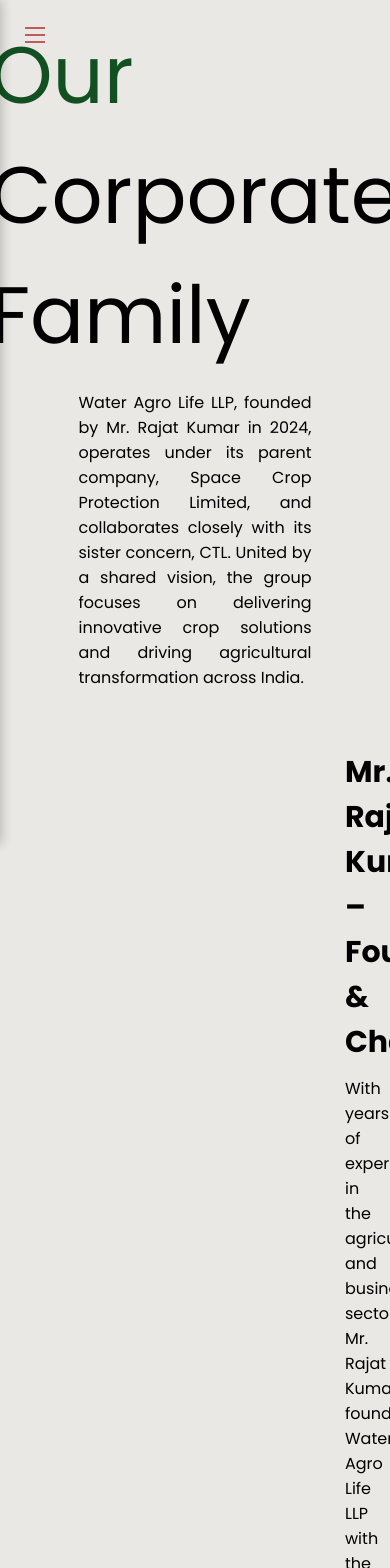
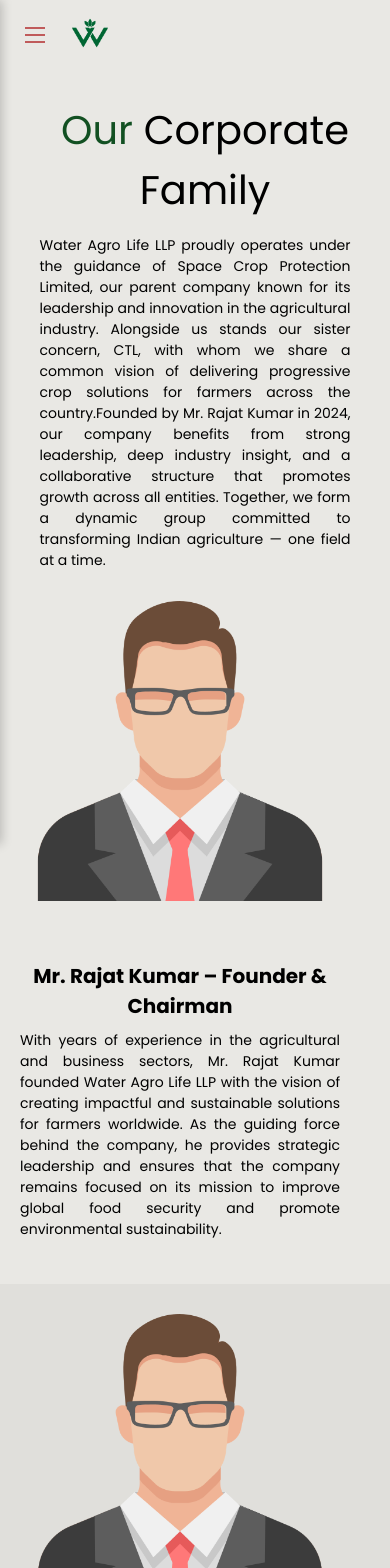
Before and after one commit to k-Rohit/Water-Agro, a React (Vite) app: page /ourcorp in a window 390 px wide. Shown: the top 1568 px of the page. Built offline with nearby package versions, Linux system fonts and the light colour scheme.

Commit message:
made corpage responsive and bug fixed in another pages

```diff
--- a/src/components/Transparent.jsx
+++ b/src/components/Transparent.jsx
@@ -16,6 +16,8 @@
           <li><Link to="/about-us"><span className='text'>About Us</span></Link></li>
           <li><Link to="/contact-us"><span className='text'>Contact Us</span></Link></li>
           <li><Link to="/research"><span className='text'>R & I</span></Link></li>
+          <li><Link to="/ourcorp"><span className='text'>Our Corp Family</span></Link></li>
+
         </ul>
       </div>
     </div>
--- a/src/index.css
+++ b/src/index.css
@@ -23,5 +23,6 @@
 
 /* Ensure body and html can still scroll */
 html, body {
-  overflow-y: auto;
+  overflow-y: auto; /* Allow vertical scrolling */
+
 }
--- a/src/pages/CorpPage.jsx
+++ b/src/pages/CorpPage.jsx
@@ -1,19 +1,101 @@
+// import React from 'react';
+// import { Link } from 'react-router-dom'; // Added import for Link
+// import '../styles/pages/CorpPage.css';
+// import PersonImage from '../assets/person.png';
+// import Footer from '../components/Footer';
+// import MobileNavigation from '../components/MobileNavigation';
+// import Logo from '../assets/logo.png';
+
+// const CorpPage = () => {
+//     return (
+//         <>
+//             <MobileNavigation/>
+//             <div className="mobile-header-corp">
+//                 <Link to="/">
+//                     <img src={Logo} alt="Water Agro Life Logo" className="mobile-logo-corp" />
+//                 </Link>
+//             </div>
+//             <div className='ourcorp-container'>
+//                 <div className='ourcorp-heading'>
+//                     <span className='who'>Our </span> Corporate Family
+//                 </div>
+//                 <div className='ourcorp-text'>
+//                     Water Agro Life LLP proudly operates under the guidance of Space Crop Protection Limited, our parent company known for its leadership and innovation in the agricultural industry. Alongside us stands our sister concern, CTL, with whom we share a common vision of delivering progressive crop solutions for farmers across the country.Founded by Mr. Rajat Kumar in 2024, our company benefits from strong leadership, deep industry insight, and a collaborative structure that promotes growth across all entities. Together, we form a dynamic group committed to transforming Indian agriculture — one field at a time.
+//                 </div>
+
+//                 <div className='ourcorp-card-div'>
+//                     <div className='ourcorp-card-left-div'>
+//                         <img src={PersonImage} className='ourcorp-icon-image' alt="Mr. Rajat Kumar" />
+//                     </div>
+//                     <div className='ourcorp-card-right-div'>
+//                         <p className='ourcorp-card-right-heading'>
+//                             <strong>Mr. Rajat Kumar – Founder & Chairman</strong>
+//                         </p>
+//                         <p className='ourcorp-card-right-text'>
+//                             With years of experience in the agricultural and business sectors, Mr. Rajat Kumar founded Water Agro Life LLP with the vision of creating impactful and sustainable solutions for farmers worldwide. As the guiding force behind the company, he provides strategic leadership and ensures that the company remains focused on its mission to improve global food security and promote environmental sustainability.
+//                         </p>
+//                     </div>
+//                 </div>
+
+//                 <div className='ourcorp-card-div-2'>
+//                     <div className='ourcorp-card-right-div'>
+//                         <p className='ourcorp-card-right-heading'>
+//                             <strong>Mr. Dheer Singh – Director of Operations, Marketing and Strategy</strong>
+//                         </p>
+//                         <p className='ourcorp-card-right-text'>
+//                             Mr. Dheer Singh brings over 30 years of extensive experience in agricultural operations, supply chain management, and strategic marketing. Having worked with leading Indian MNCs as well as renowned international corporations, he has a proven track record in scaling agricultural businesses and optimizing operational efficiency. In his role at Water Agro Life LLP, Mr. Singh helps shape the company's vision and marketing strategies, focusing on expanding its global presence, building relationships with stakeholders, and ensuring that their solutions reach the farmers and markets that need them most.
+//                         </p>
+//                     </div>
+//                     <div className='ourcorp-card-left-div'>
+//                         <img src={PersonImage} className='ourcorp-icon-image' alt="Mr. Dheer Singh" />
+//                     </div>
+//                 </div>
+
+//                 <div className='ourcorp-card-div'>
+//                     <div className='ourcorp-card-left-div'>
+//                         <img src={PersonImage} className='ourcorp-icon-image' alt="Mr. Nishchal Sandha" />
+//                     </div>
+//                     <div className='ourcorp-card-right-div'>
+//                         <p className='ourcorp-card-right-heading'>
+//                             <strong>Mr. Nishchal Sandha – Director of Finance</strong>
+//                         </p>
+//                         <p className='ourcorp-card-right-text'>
+//                             Mr. Nishchal Sandha is a seasoned financial expert with experience in managing corporate finance and overseeing investments. He is responsible for guiding Water Agro Life LLP's financial strategy, ensuring that the company's growth and sustainability efforts are supported by strong financial management and sound decision-making.
+//                         </p>
+//                     </div>
+//                 </div>
+//             </div>
+//             <Footer />
+//         </>
+//     );
+// };
+
+// export default CorpPage;
+
+
 import React from 'react';
+import { Link } from 'react-router-dom'; // Added import for Link
 import '../styles/pages/CorpPage.css';
 import PersonImage from '../assets/person.png';
 import Footer from '../components/Footer';
 import MobileNavigation from '../components/MobileNavigation';
+import Logo from '../assets/logo.png';
 
 const CorpPage = () => {
     return (
         <>
-        <MobileNavigation/>
+            <div className="mobile-header-corp">
+                <MobileNavigation/>
+                <Link to="/">
+                    <img src={Logo} alt="Water Agro Life Logo" className="mobile-logo-corp" />
+                </Link>
+            </div>
             <div className='ourcorp-container'>
                 <div className='ourcorp-heading'>
                     <span className='who'>Our </span> Corporate Family
                 </div>
                 <div className='ourcorp-text'>
-                    Water Agro Life LLP, founded by Mr. Rajat Kumar in 2024, operates under its parent company, Space Crop Protection Limited, and collaborates closely with its sister concern, CTL. United by a shared vision, the group focuses on delivering innovative crop solutions and driving agricultural transformation across India.
+                    Water Agro Life LLP proudly operates under the guidance of Space Crop Protection Limited, our parent company known for its leadership and innovation in the agricultural industry. Alongside us stands our sister concern, CTL, with whom we share a common vision of delivering progressive crop solutions for farmers across the country.Founded by Mr. Rajat Kumar in 2024, our company benefits from strong leadership, deep industry insight, and a collaborative structure that promotes growth across all entities. Together, we form a dynamic group committed to transforming Indian agriculture — one field at a time.
                 </div>
 
                 <div className='ourcorp-card-div'>
@@ -36,7 +118,7 @@
                             <strong>Mr. Dheer Singh – Director of Operations, Marketing and Strategy</strong>
                         </p>
                         <p className='ourcorp-card-right-text'>
-                            Mr. Dheer Singh brings over 30 years of extensive experience in agricultural operations, supply chain management, and strategic marketing. Having worked with leading Indian MNCs as well as renowned international corporations, he has a proven track record in scaling agricultural businesses and optimizing operational efficiency. In his role at Water Agro Life LLP, Mr. Singh helps shape the company’s vision and marketing strategies, focusing on expanding its global presence, building relationships with stakeholders, and ensuring that their solutions reach the farmers and markets that need them most.
+                            Mr. Dheer Singh brings over 30 years of extensive experience in agricultural operations, supply chain management, and strategic marketing. Having worked with leading Indian MNCs as well as renowned international corporations, he has a proven track record in scaling agricultural businesses and optimizing operational efficiency. In his role at Water Agro Life LLP, Mr. Singh helps shape the company's vision and marketing strategies, focusing on expanding its global presence, building relationships with stakeholders, and ensuring that their solutions reach the farmers and markets that need them most.
                         </p>
                     </div>
                     <div className='ourcorp-card-left-div'>
@@ -53,7 +135,7 @@
                             <strong>Mr. Nishchal Sandha – Director of Finance</strong>
                         </p>
                         <p className='ourcorp-card-right-text'>
-                            Mr. Nishchal Sandha is a seasoned financial expert with experience in managing corporate finance and overseeing investments. He is responsible for guiding Water Agro Life LLP’s financial strategy, ensuring that the company’s growth and sustainability efforts are supported by strong financial management and sound decision-making.
+                            Mr. Nishchal Sandha is a seasoned financial expert with experience in managing corporate finance and overseeing investments. He is responsible for guiding Water Agro Life LLP's financial strategy, ensuring that the company's growth and sustainability efforts are supported by strong financial management and sound decision-making.
                         </p>
                     </div>
                 </div>
--- a/src/pages/LandingPage.jsx
+++ b/src/pages/LandingPage.jsx
@@ -75,7 +75,10 @@
               <Link to="/products" className="tabs-products tab-button">Products</Link>
               <Link to="/about-us" className="tabs-aboutus tab-button">About Us</Link>
               <Link to="/research" className="tabs-ri tab-button">R&I</Link>
+              <Link to="/ourcorp" className="tabs-corp tab-button">Corp Family</Link>
               <Link to="/contact-us" className="tabs-contactus tab-button">Contact Us</Link>
+
+
             </div>
             <div className="cow-image">
               <img src={cowImage} alt="Cow" />
--- a/src/styles/pages/AboutUs.css
+++ b/src/styles/pages/AboutUs.css
@@ -240,13 +240,17 @@
     padding-top: 10px;
     padding-bottom: 10px;
     text-align: center;
+    margin-top: 50px;
+    z-index: 100;
   }
 
   .mobile-logo-container  {
     max-width: 10%;
     margin-left: -55%;
     margin-top: 5%;
+    position: fixed;
   }
+
 
   .aboutus-text {
     font-size: 14px;
--- a/src/styles/pages/CorpPage.css
+++ b/src/styles/pages/CorpPage.css
@@ -4,35 +4,37 @@
     justify-content: center;
     align-items: center;
     background-color: #E9E8E4;
+    width: 100%;
+    overflow-x: hidden;
 }
 
 .ourcorp-heading {
     font-size: 80px;
-    padding-top: 15px;
+    /* padding-top: 15px; */
     padding-bottom: 15px;
     font-family: 'Poppins';
+    text-align: center;
 }
 
 .ourcorp-text {
     font-size: 16px;
     padding: 0 20px;
-    width: 70%;
+    width: 90%;
+    max-width: 1200px;
     font-family: 'Poppins';
     text-align: justify;
 }
 
-
-
 .ourcorp-card-div {
     display: flex;
     align-items: center;
-    gap: 50px;
+    gap: 30px;
     width: 100%;
-    padding-top: 30px;
-    padding-left: 230px;
-    padding-right: 230px;
-    padding-bottom: 40px;
+    padding: 30px 20px 40px;
     font-family: 'Poppins';
+    flex-direction: row;
+    max-width: 1200px;
+    margin: 0 auto;
 }
 
 .ourcorp-card-right-div {
@@ -42,16 +44,21 @@
 }
 
 .ourcorp-icon-image {
-    width: 300px;
+    width: 100%;
+    max-width: 300px;
     height: auto;
 }
 
 .ourcorp-card-left-div {
-    padding-right: 100px;
+    padding-right: 0;
+    display: flex;
+    justify-content: center;
+    flex-shrink: 0;
+    max-width: 300px;
 }
 
 .ourcorp-card-right-heading {
-    font-size: 30px;
+    font-size: 24px;
     margin-bottom: -5px;
 }
 
@@ -62,12 +69,123 @@
 .ourcorp-card-div-2 {
     display: flex;
     align-items: center;
-    gap: 60px;
+    gap: 30px;
     width: 100%;
-    padding-top: 50px;
-    padding-left: 240px;
-    padding-right: 240px;
+    padding: 50px 20px 40px;
     font-family: 'Poppins';
     background-color: #E0DFDB;
-    padding-bottom: 40px;
+    flex-direction: row;
+    max-width: 1200px;
+    margin: 0 auto;
 }
+.mobile-header-corp{
+    display: none;
+}
+
+/* Media queries for responsive design */
+@media screen and (max-width: 1024px) {
+    .ourcorp-card-div, .ourcorp-card-div-2 {
+        padding-left: 40px;
+        padding-right: 40px;
+        gap: 20px;
+    }
+
+    .ourcorp-card-left-div {
+        padding-right: 0;
+    }
+}
+
+@media screen and (max-width: 768px) {
+    .ourcorp-heading {
+        font-size: 60px;
+    }
+
+    .ourcorp-text {
+        width: 90%;
+    }
+
+    .ourcorp-card-div, .ourcorp-card-div-2 {
+        flex-direction: column;
+        padding: 30px 20px;
+    }
+
+    .ourcorp-card-div-2 {
+        flex-direction: column-reverse;
+    }
+
+    .ourcorp-card-left-div {
+        padding-right: 0;
+        margin-bottom: 20px;
+    }
+
+    .ourcorp-card-right-heading {
+        text-align: center;
+        font-size: 22px;
+    }
+    .mobile-header-corp {
+        display: flex;
+        align-items: center;
+        height: 40px;
+        width: 100%;
+        background-color: #E9E8E4;
+        padding: 10px 0;
+        position: relative;
+      }
+}
+
+@media screen and (max-width: 480px) {
+    .ourcorp-heading {
+        font-size: 40px;
+        margin-left: 20px;
+        margin-top: 100px;
+        text-align: center;
+
+    }
+
+    .ourcorp-card-right-heading {
+        font-size: 20px;
+        margin-right: 30px;
+        text-align: center;
+
+    }
+
+    .ourcorp-text{
+        font-size: 14px;
+        margin-right: 10px;
+        text-align: justify;
+        margin-left: 10px;
+    }
+
+    .ourcorp-card-right-text {
+        font-size: 14px;
+        margin-right: 30px;
+        text-align: justify;
+    }
+
+    .mobile-header-corp{
+        display: flex;
+        align-items: center;
+        background-color: #E9E8E4;
+        width: 100%;
+        padding: 10px 0;
+        position: fixed;
+        margin-bottom: 30px;
+    }
+
+    .mobile-logo-corp{
+
+        max-width: 40px;
+        height: auto;
+        margin-left: 20px;
+
+        z-index: 100;
+        position: absolute;
+        left: 50px;
+        top: 82%;
+        transform: translateY(-50%);
+    }
+
+    .ourcorp-icon-image{
+        margin-right: 30px;
+    }
+}
--- a/src/styles/pages/LandingPage.css
+++ b/src/styles/pages/LandingPage.css
@@ -64,6 +64,8 @@
     font-family: 'Poppins';
     color: #2D2D2D;
     font-size: clamp(0.875rem, 2vw, 1.1rem);
+    margin-top: 3%;
+    width: 40%;
     height: 40px;
     padding: 0 20px;
     border: none;
@@ -223,6 +225,7 @@
 
 .arrow {
     background-color: #FEB631;
+    margin-top: 2.8%;
     height: 40px;
     width: 40px;
     border: none;
@@ -290,8 +293,9 @@
 .tabs .tabs-products,
 .tabs .tabs-aboutus,
 .tabs .tabs-ri,
-.tabs .tabs-contactus {
-    font-family: "Poppins", sans-serif;
+.tabs .tabs-contactus
+.tabs .tabs-corp {
+    font-family: "Poppins";
 }
 
 .div-right {
@@ -441,7 +445,12 @@
         z-index: 999;
 
     }
+    .slogan-button{
+        width: 50%;
+        font-family: 'poppins';
+        margin: 2px;
 
+    }
 
     .landingpage-header {
         height: 50px;
@@ -465,7 +474,17 @@
     .content-buttons {
         width: 100%;
         justify-content: center;
-        margin-top: 15px;
+        align-items: center;
+        gap: 1px;
+
+    }
+    .arrow{
+
+        height: 40px;
+        width: 50px;
+
+        margin: 2px;
+        margin-left: -1px;
     }
 
     .view-button, .arrow {
--- a/src/styles/pages/ProductPage.css
+++ b/src/styles/pages/ProductPage.css
@@ -362,10 +362,14 @@
 }
 
 @media (max-width: 480px) {
+    .mobile-header{
+        position: fixed;
+    }
     .mobile-logo img {
         max-width: 80px;
         margin-left: 40px;
         margin-top: 9px;
+
 
     }
     .search-bar{
--- a/src/styles/pages/Research.css
+++ b/src/styles/pages/Research.css
@@ -292,6 +292,11 @@
     margin-right:300px;
     margin-left:9%;
     margin-top: 16px;
+
+  }
+  .mobile-header-research{
+    position: fixed;
+    z-index: 3;
   }
   .researcher-cards .icon-img {
     width: 100px;
```
Also changed, not shown: src/components/MobileNavigation.jsx (+8 -0 lines).
